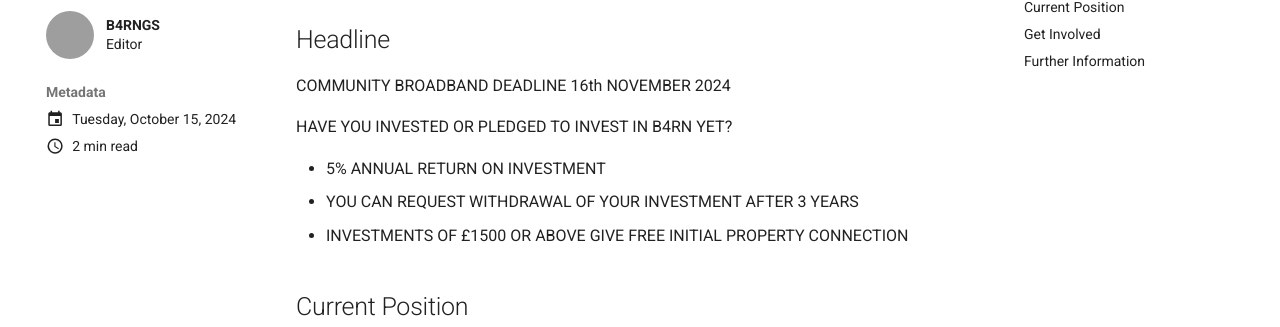
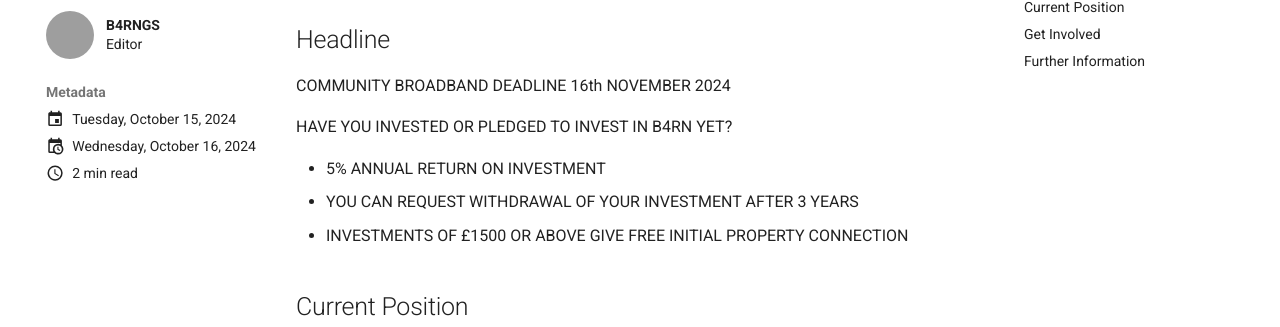
Before and after one commit to DJBenson/b4rngsdocs, an MkDocs documentation site: the page built from docs/news/posts/2.md, in a window 1280 px wide. Shown: the part 158-485 px from the top of the page. Built offline with MkDocs 1.6.1 and Material for MkDocs 9.7.7, drawn with Linux system fonts in a browser that asks for light colours; grey boxes are pictures that could not be loaded.

Commit message:
Update 2.md

```diff
--- a/docs/news/posts/2.md
+++ b/docs/news/posts/2.md
@@ -1,5 +1,7 @@
 ---
-date: 2024-10-15
+date:
+  created: 2024-10-15
+  updated: 2024-10-16
 authors:
   - b4rngs
 ---
```
